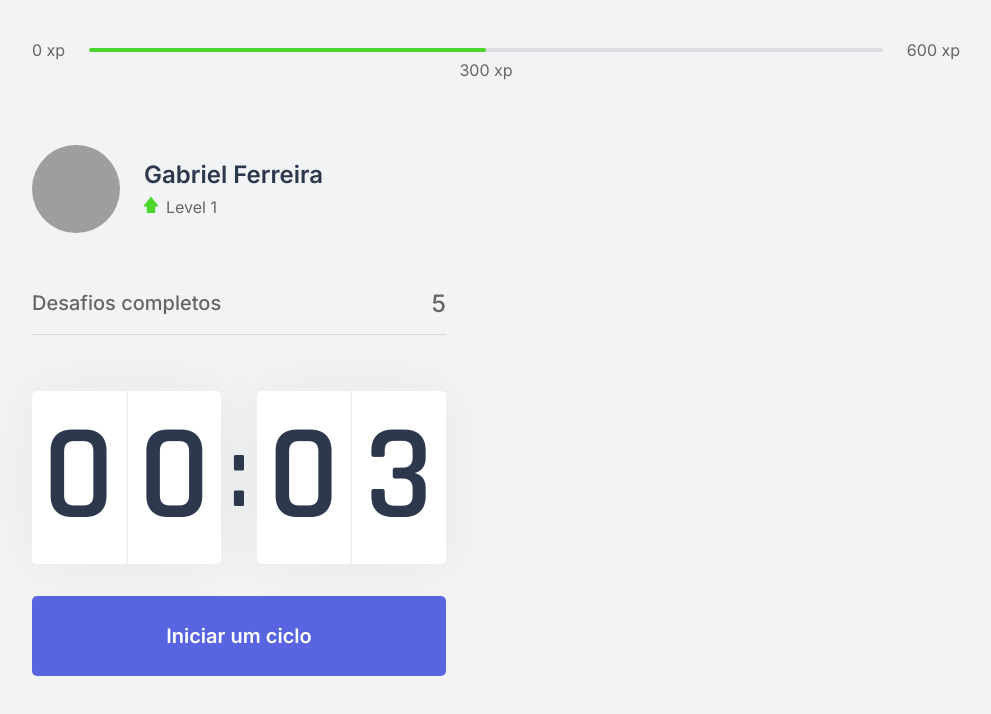
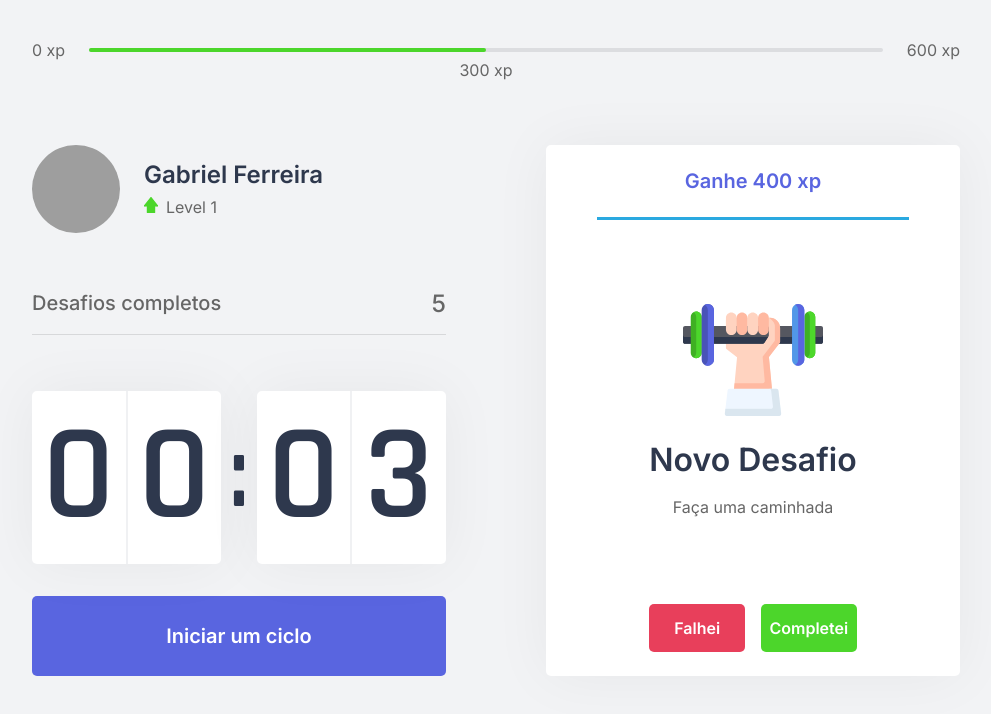
Before and after one commit to gabrielitba/Moveit, a Next.js app: page / in a window 1280 px wide. Shown: the top 714 px of the page, without its empty margins (144-1135 px from the left). Built offline with nearby package versions, Linux system fonts and the light colour scheme; grey boxes are pictures that could not be loaded.

Commit message:
feat: componente ChallengeBox finalizado

```diff
--- /dev/null
+++ b/src/components/ChallengeBox/index.tsx
@@ -0,0 +1,36 @@
+import * as S from './styles';
+
+const ChallengeBox = () => {
+  const isActive = true;
+
+  return (
+    <S.Container>
+      {isActive ? (
+        <S.challengeActive>
+          <header>Ganhe 400 xp</header>
+
+          <main>
+            <img src="icons/body.svg" alt="Uma mão com halter" />
+            <strong>Novo Desafio</strong>
+            <p>Faça uma caminhada</p>
+          </main>
+
+          <footer>
+            <button type="button">Falhei</button>
+            <button type="button">Completei</button>
+          </footer>
+        </S.challengeActive>
+      ) : (
+        <S.ChallengeNotActive>
+          <strong>Finalize um ciclo para receber um desafio</strong>
+          <p>
+            <img src="icons/level-up.svg" alt="Level Up" />
+            Avance de level completando desafios.
+          </p>
+        </S.ChallengeNotActive>
+      )}
+    </S.Container>
+  );
+};
+
+export default ChallengeBox;
--- /dev/null
+++ b/src/components/ChallengeBox/styles.ts
@@ -0,0 +1,117 @@
+import styled from 'styled-components';
+
+export const Container = styled.div`
+  height: 100%;
+
+  background: var(--white);
+  border-radius: 5px;
+  box-shadow: 0 0 60px rgba(0, 0, 0, 0.05);
+  padding: 1.5rem 2rem;
+
+  display: flex;
+  flex-direction: column;
+  align-items: center;
+  justify-content: center;
+
+  text-align: center;
+`;
+
+export const ChallengeNotActive = styled.div`
+  display: flex;
+  flex-direction: column;
+  align-items: center;
+
+  > strong {
+    font-size: 1.5rem;
+    font-weight: 500;
+    line-height: 1.4;
+    max-width: 80%;
+    margin-top: 3rem;
+  }
+
+  > p {
+    display: flex;
+    flex-direction: column;
+    align-items: center;
+    line-height: 1.4;
+    max-width: 80%;
+    margin-top: 3rem;
+
+    > img {
+      margin-bottom: 1rem;
+    }
+  }
+`;
+
+export const challengeActive = styled.div`
+  height: 100%;
+
+  display: flex;
+  flex-direction: column;
+
+  > header {
+    color: var(--blue);
+    font-weight: 600;
+    font-size: 1.25rem;
+    padding-bottom: 1.5rem;
+    border-bottom: 3.5px solid var(--blue-twitter);
+    align-self: center;
+    width: 150%;
+  }
+
+  > main {
+    flex: 1;
+    display: flex;
+    flex-direction: column;
+    align-items: center;
+    justify-content: center;
+
+    > strong {
+      font-size: 2rem;
+      font-weight: 600;
+      color: var(--title);
+      margin: 1.5rem 0 1rem;
+    }
+
+    > p {
+      line-height: 1.5;
+    }
+  }
+
+  > footer {
+    display: grid;
+    grid-template-columns: repeat(2, 1fr);
+    gap: 1rem;
+
+    > button {
+      height: 3rem;
+
+      display: flex;
+
+      align-items: center;
+      justify-content: center;
+
+      border: 0;
+      border-radius: 5px;
+
+      color: var(--white);
+
+      font-size: 1rem;
+      font-weight: 600;
+
+      transition: filter 0.2s;
+
+      &:hover {
+        filter: brightness(0.9);
+      }
+    }
+
+    > button:first-child {
+      background: var(--red);
+    }
+
+    > button:last-child {
+      background: var(--green);
+    }
+  }
+`;
--- a/src/components/CompletedChallenges/index.tsx
+++ b/src/components/CompletedChallenges/index.tsx
@@ -1,5 +1,3 @@
-import React from 'react';
-
 import * as S from './styles';
 
 const CompletedChallenges = () => {
--- a/src/pages/index.tsx
+++ b/src/pages/index.tsx
@@ -4,6 +4,7 @@
 import Countdown from '../components/Countdown';
 import ExperienceBar from '../components/ExperienceBar';
 import Profile from '../components/Profile';
+import ChallengeBox from '../components/ChallengeBox';
 
 import * as S from '../styles/pages/Home';
 
@@ -20,6 +21,9 @@
           <CompletedChallenges />
           <Countdown />
         </div>
+        <div>
+          <ChallengeBox />
+        </div>
       </section>
     </S.Container>
   );
```
